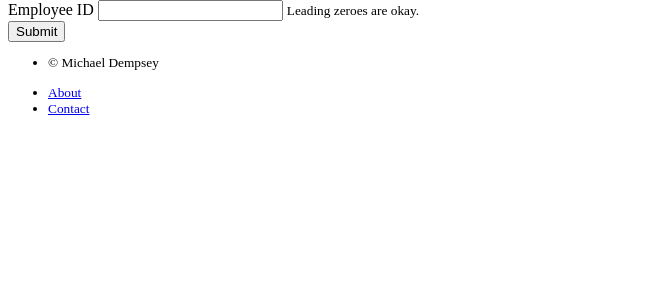
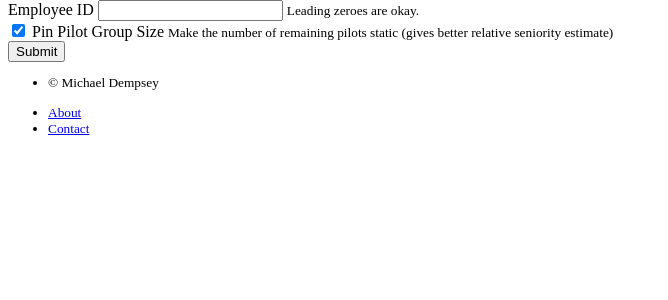
Before and after one commit to AirbusDriver/SeniorityVisualizer, a Flask app: template seniority_visualizer_app/templates/seniority/build_pilot_plot.html in a window 1280 px wide. Shown: the part 201-501 px from the top of the page, without its empty margins (0-668 px from the left). Run offline with Flask 2, Linux system fonts and the light colour scheme; the template is opened without the code that fills it: values that come from a table or form of the project are taken from there, others are empty; data comes from the database, SQL or seed files in the repository; parts of the project's set-up code (start-up, migrations or seed data) failed here and were passed over.

Commit message:
Add retirements pinning to pilot seniority

```diff
--- a/seniority_visualizer_app/seniority/forms.py
+++ b/seniority_visualizer_app/seniority/forms.py
@@ -1,6 +1,7 @@
 from flask_wtf import FlaskForm
-from wtforms import IntegerField, SubmitField
+from wtforms import IntegerField, SubmitField, BooleanField
 
 
 class BuildPilotPlotForm(FlaskForm):
     employee_id = IntegerField("employee_id")
+    pin_pilot_group = BooleanField(default=True)
--- a/seniority_visualizer_app/templates/seniority/_form_macros.html
+++ b/seniority_visualizer_app/templates/seniority/_form_macros.html
@@ -7,7 +7,14 @@
             {{ form.employee_id(class_="form-control") }}
             <small class="form-text text-muted">Leading zeroes are okay.</small>
         </div>
-        <button class="btn btn-primary" type="submit">Submit</button>
+        <div class="form-check">
+            {{ form.pin_pilot_group(class_="form-check-input") }}
+            <label class="form-check-label" for="{{ form.pin_pilot_group.name }}">Pin Pilot Group Size</label>
+            <small class="form-text text-muted">
+                Make the number of remaining pilots static (gives better relative seniority estimate)
+            </small>
+        </div>
+        <button class="btn btn-primary mt-2" type="submit">Submit</button>
     </form>
 
 {% endmacro %}
```
Also changed, not shown: seniority_visualizer_app/seniority/views.py (+34 -16 lines).
